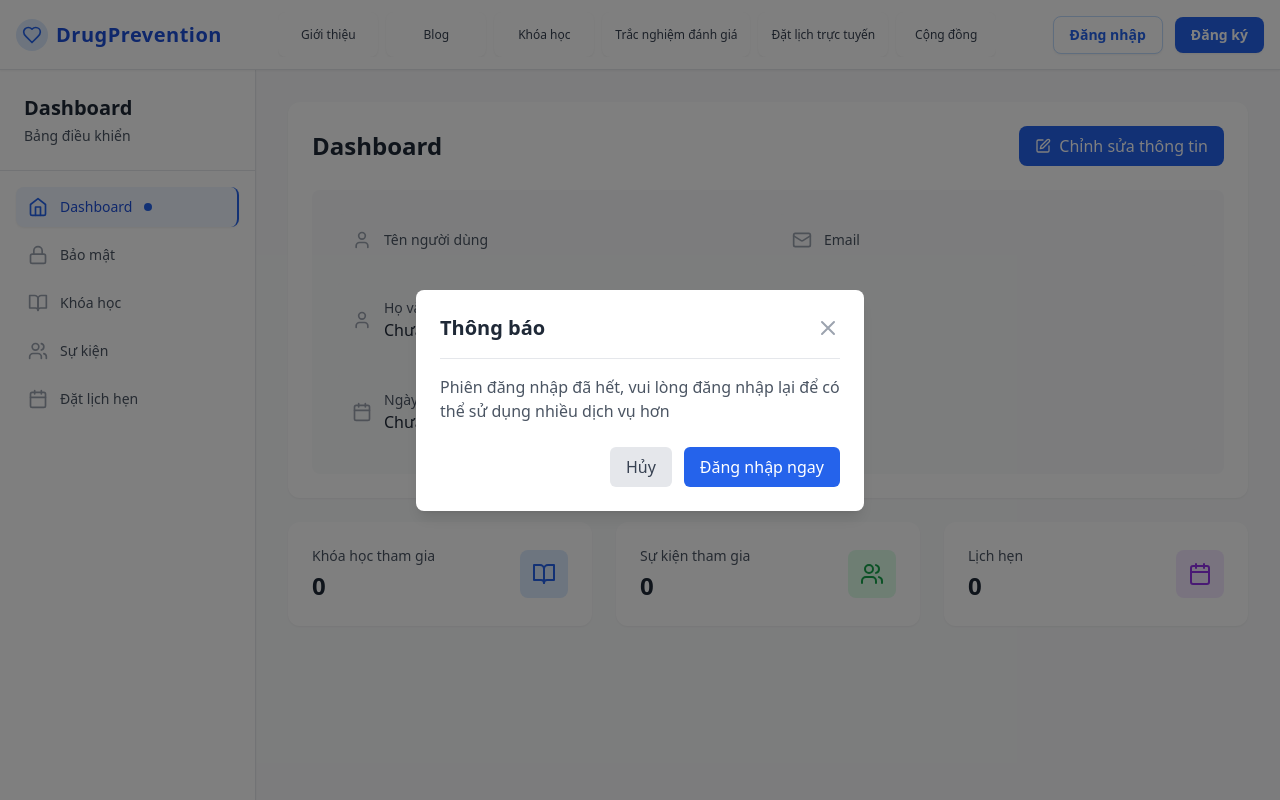
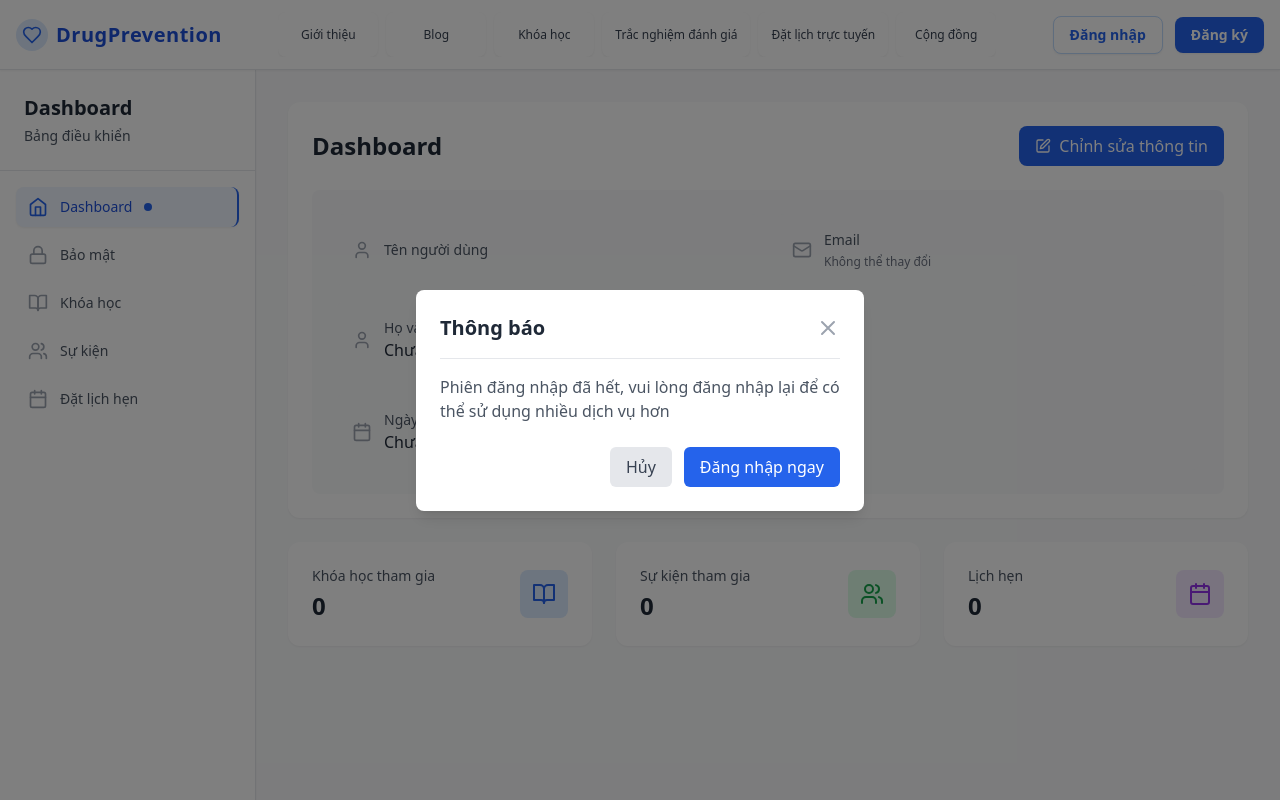
Before and after one commit to Rinnn465/DrugUsePreventionProject, a React (Vite) app in the folder client/: page /dashboard/1 in a window 1280 px wide. Shown: the top 800 px of the page. Built offline with nearby package versions, Linux system fonts and the light colour scheme.

Commit message:
feat: Update email handling to make it readonly and provide appropriate validation messages

```diff
--- a/client/src/pages/DashBoardPage.tsx
+++ b/client/src/pages/DashBoardPage.tsx
@@ -10,7 +10,7 @@ import { toast } from 'react-toastify';
 
 interface ProfileFormData {
   username: string;
-  email: string;
+  email: string; // readonly - cannot be updated
   fullName: string;
   dateOfBirth: string;
 }
@@ -375,11 +375,6 @@ const DashBoardPage: React.FC = () => {
     setPasswordForm({ ...passwordForm, [e.target.name]: e.target.value });
   };
 
-  // Simple email validation
-  const isValidEmail = (email: string): boolean => {
-    return /^[^\s@]+@[^\s@]+\.[^\s@]+$/.test(email);
-  };
-
   // Username validation (letters and numbers only)
   const isValidUsername = (username: string): boolean => {
     return /^[a-zA-Z0-9]+$/.test(username);
@@ -406,10 +401,9 @@ const DashBoardPage: React.FC = () => {
       return;
     }
 
-    // Determine changed fields
+    // Determine changed fields (excluding email as it's readonly)
     const changedFields: Partial<ProfileFormData> = {};
     if (profileForm.username !== user?.Username) changedFields.username = profileForm.username;
-    if (profileForm.email !== user?.Email) changedFields.email = profileForm.email;
     if (profileForm.fullName !== user?.FullName) changedFields.fullName = profileForm.fullName;
     if (profileForm.dateOfBirth !== (user?.DateOfBirth ? new Date(user.DateOfBirth).toISOString().split('T')[0] : "")) {
       changedFields.dateOfBirth = profileForm.dateOfBirth;
@@ -423,11 +417,6 @@ const DashBoardPage: React.FC = () => {
     }
     if (changedFields.username && (!changedFields.username || changedFields.username.length < 3 || changedFields.username.length > 50 || !isValidUsername(changedFields.username))) {
       setMessage({ type: "error", text: "Tên người dùng phải từ 3 đến 50 ký tự và chỉ chứa chữ cái và số" });
-      setIsLoading(false);
-      return;
-    }
-    if (changedFields.email && (!changedFields.email || !isValidEmail(changedFields.email))) {
-      setMessage({ type: "error", text: "Email không hợp lệ" });
       setIsLoading(false);
       return;
     }
@@ -502,7 +491,6 @@ const DashBoardPage: React.FC = () => {
     setConsultantDetails(null);
   };
 
-  // ... existing code for other functions ...
 
   // Main Dashboard Page (modified to include consultant sections)
   if (!isCoursesPage && !isEventsPage && !isAppointmentsPage && !isSecurityPage) {
@@ -553,9 +541,11 @@ const DashBoardPage: React.FC = () => {
                       type="email"
                       name="email"
                       value={profileForm.email}
-                      onChange={handleProfileChange}
-                      className="mt-1 block w-full rounded-md border-gray-300 shadow-sm focus:border-blue-500 focus:ring-blue-500"
+                      readOnly
+                      className="mt-1 block w-full rounded-md border-gray-300 bg-gray-50 shadow-sm text-gray-500 cursor-not-allowed"
+                      title="Email không thể thay đổi vì nó là duy nhất trong hệ thống"
                     />
+                    <p className="mt-1 text-xs text-gray-500">Email không thể thay đổi</p>
                   </div>
                   <div>
                     <label className="block text-sm font-medium text-gray-700">Họ và tên</label>
@@ -610,9 +600,10 @@ const DashBoardPage: React.FC = () => {
                   </div>
                   <div className="flex items-center space-x-3 p-4 bg-gray-50 rounded-lg">
                     <Mail className="h-5 w-5 text-gray-400" />
-                    <div>
+                    <div className="flex-1">
                       <p className="text-sm text-gray-600">Email</p>
                       <p className="font-medium text-gray-800">{user?.Email}</p>
+                      <p className="text-xs text-gray-500 mt-1">Không thể thay đổi</p>
                     </div>
                   </div>
                   <div className="flex items-center space-x-3 p-4 bg-gray-50 rounded-lg">
```
Also changed, not shown: 1 other file (tests, documents, lock files or other folders).
